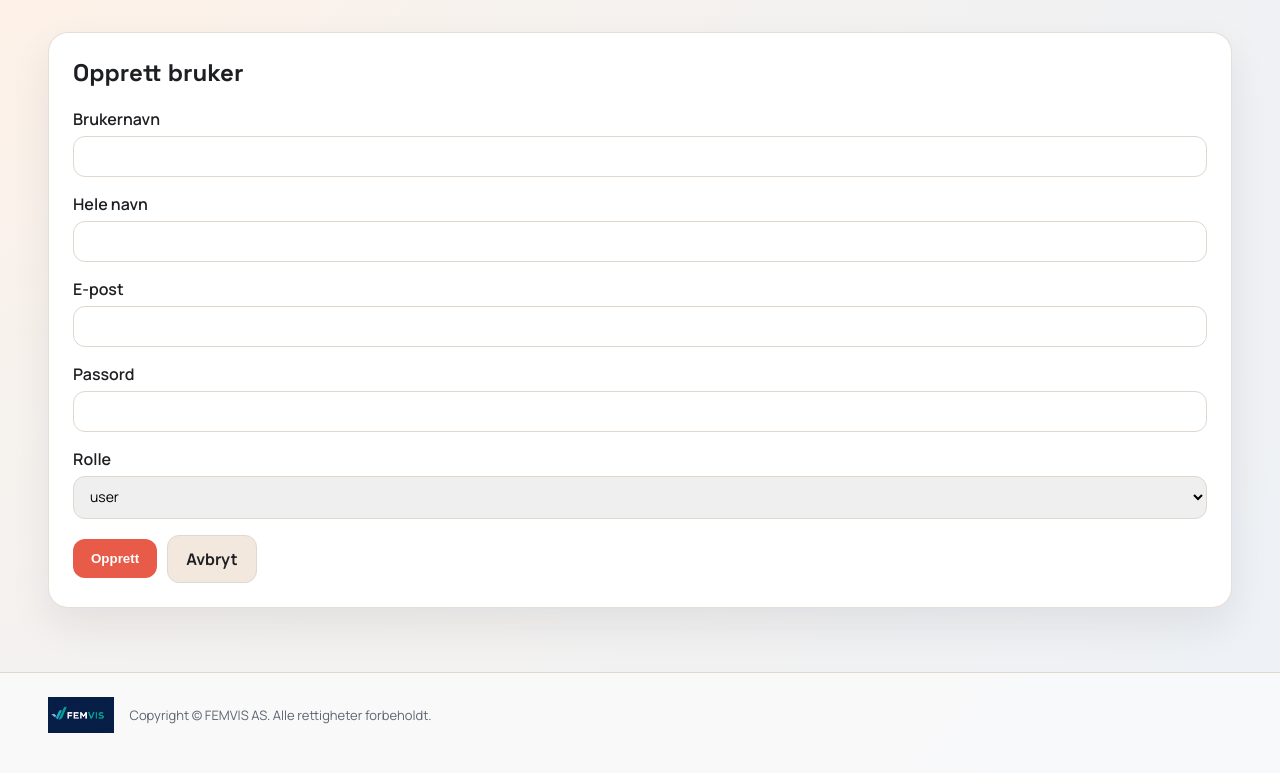
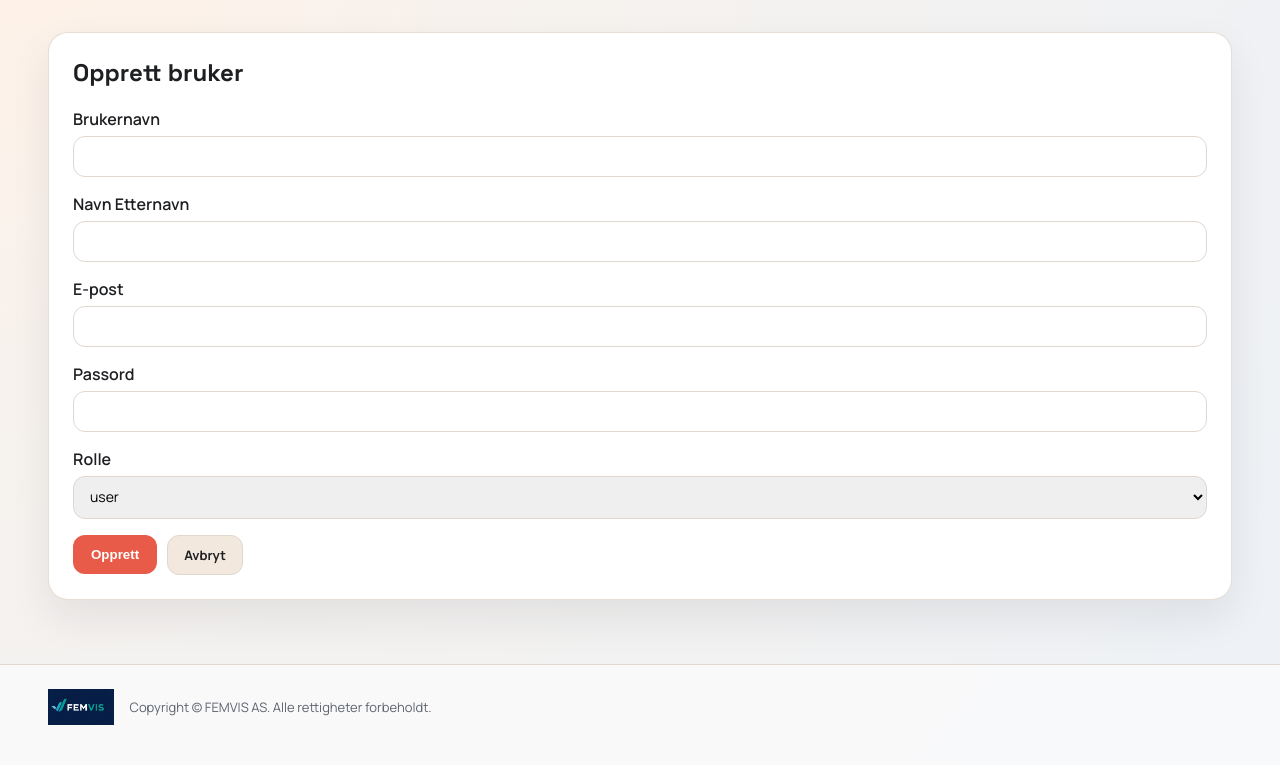
Before and after one commit to ikosmaz/followme, a Flask app: page /admin/users/new in a window 1280 px wide. Shown: the part 106-879 px from the top of the page. After the commit the page ends 831 px from the top, so only its background shows below. Run offline with Flask 3, Linux system fonts and the light colour scheme; a user stored in the database is signed in; data comes from the database, SQL or seed files in the repository.

Commit message:
Update label for full name input in admin user form

```diff
--- a/templates/admin_user_new.html
+++ b/templates/admin_user_new.html
@@ -7,7 +7,7 @@
     <label>Brukernavn
       <input type="text" name="username" required>
     </label>
-    <label>Hele navn
+    <label>Navn Etternavn
       <input type="text" name="full_name" required>
     </label>
     <label>E-post
@@ -24,7 +24,7 @@
     </label>
     <div class="form-actions">
       <button class="button" type="submit">Opprett</button>
-      <a class="button secondary" href="{{ url_for('admin_users') }}">Avbryt</a>
+      <a class="button secondary small" href="{{ url_for('admin_users') }}">Avbryt</a>
     </div>
   </form>
 </section>
```
